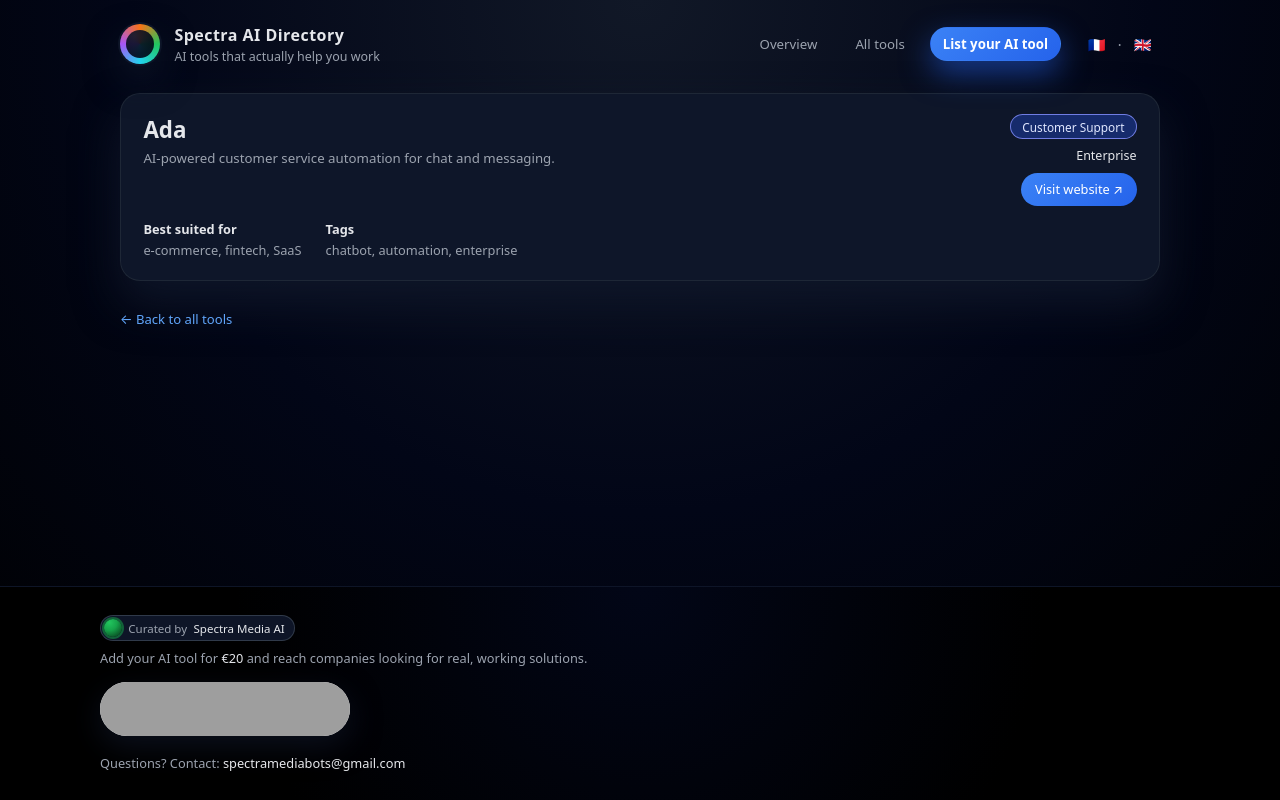
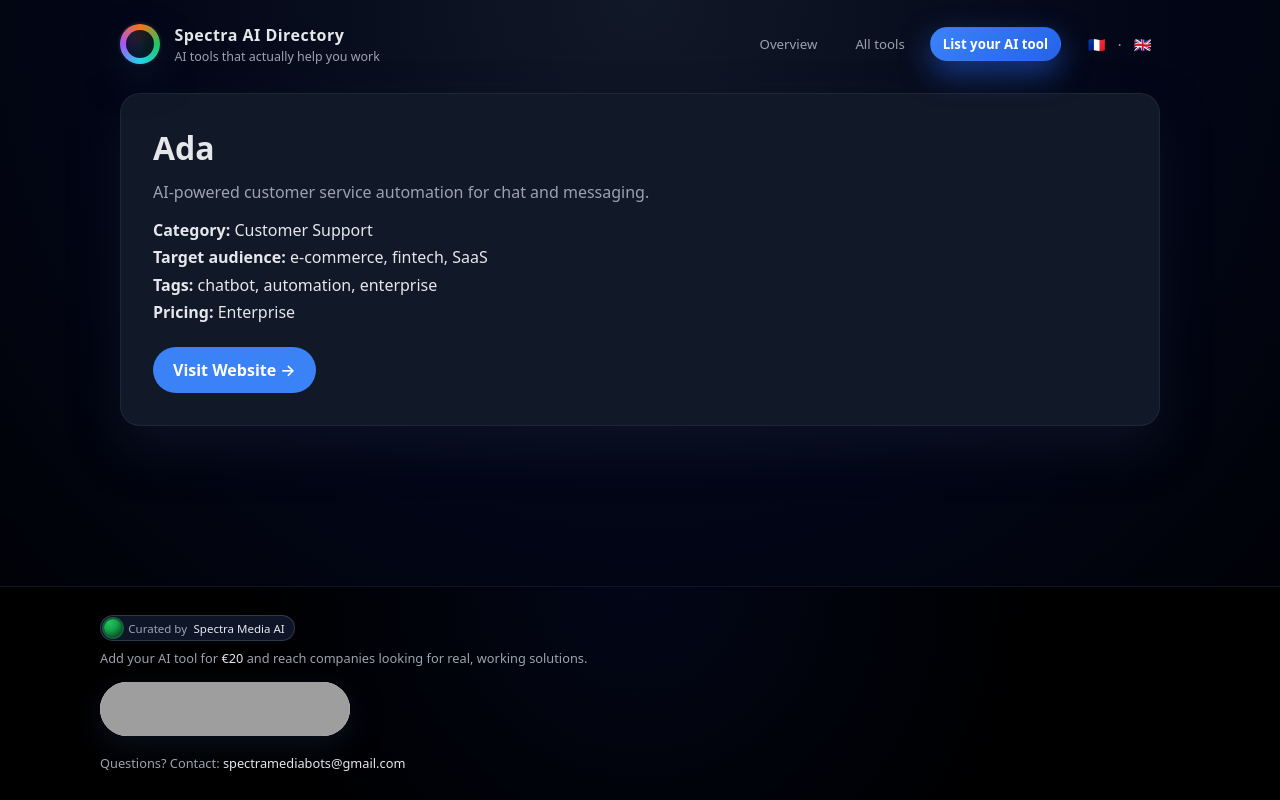
Before and after one commit to vincentbastille10/spectra_media_directory_english_version, a Flask app: page /tool/ada in a window 1280 px wide. Run offline with Flask 3, Linux system fonts and the light colour scheme; data comes from the database, SQL or seed files in the repository; grey boxes are pictures that could not be loaded.

Commit message:
Update tool_detail.html

```diff
--- a/templates/tool_detail.html
+++ b/templates/tool_detail.html
@@ -1,55 +1,85 @@
-
 {% extends "base.html" %}
 
-{% block title %}{{ tool["name"] }} — AI tool details | Spectra AI Directory{% endblock %}
+{% block head_extra %}
+<!-- JSON-LD: SoftwareApplication for SEO -->
+<script type="application/ld+json">
+{
+  "@context": "https://schema.org",
+  "@type": "SoftwareApplication",
+  "name": "{{ tool.name|e }}",
+  "applicationCategory": "AI Tool",
+  "operatingSystem": "Web",
+  "url": "{{ tool.website_url|e }}",
+  "description": "{{ tool.short_description|e }}{% if tool.long_description %} {{ tool.long_description|e }}{% endif %}",
+  "keywords": "{{ tool.tags|e }}",
+  "publisher": {
+    "@type": "Organization",
+    "name": "Spectra Media AI",
+    "url": "https://spectramedia.ai"
+  }
+}
+</script>
+{% endblock %}
+
 
 {% block content %}
-<article style="border-radius:1.25rem;border:1px solid rgba(31,41,55,0.95);background:rgba(15,23,42,0.98);padding:1.3rem 1.4rem;box-shadow:0 22px 45px rgba(15,23,42,0.9);margin-bottom:1.6rem;">
-  <header style="display:flex;justify-content:space-between;align-items:flex-start;gap:1rem;margin-bottom:.9rem;">
-    <div>
-      <h1 style="font-size:1.4rem;margin-bottom:.25rem;">{{ tool["name"] }}</h1>
-      <p style="font-size:.83rem;color:#9ca3af;">{{ tool["short_description"] }}</p>
-    </div>
-    <div style="display:flex;flex-direction:column;align-items:flex-end;gap:.45rem;">
-      <span style="font-size:.74rem;border-radius:999px;padding:.22rem .7rem;background:rgba(30,64,175,0.5);border:1px solid rgba(129,140,248,0.85);color:#e0e7ff;">
-        {{ tool["category"] or "General" }}
-      </span>
-      {% if tool["pricing"] %}
-        <span style="font-size:.78rem;color:#e5e7eb;">{{ tool["pricing"] }}</span>
-      {% endif %}
-      <a href="{{ tool['website_url'] }}" target="_blank" rel="noopener"
-         style="margin-top:.15rem;padding:.45rem .85rem;border-radius:999px;background:linear-gradient(135deg,#3b82f6,#2563eb);color:white;font-size:.8rem;">
-        Visit website ↗
-      </a>
-    </div>
-  </header>
 
-  {% if tool["long_description"] %}
-    <section style="margin-bottom:1.1rem;">
-      <h2 style="font-size:.98rem;margin-bottom:.35rem;">What this AI tool does</h2>
-      <p style="font-size:.86rem;color:#e5e7eb;line-height:1.7;white-space:pre-line;">
-        {{ tool["long_description"] }}
-      </p>
-    </section>
+<div style="
+  background: var(--card);
+  padding: 2rem;
+  border-radius: var(--radius-xl);
+  box-shadow: var(--shadow-soft);
+  border: 1px solid rgba(255,255,255,0.06);
+">
+
+  <h1 style="font-size: 2rem; font-weight: 700; margin-bottom: .75rem;">
+    {{ tool.name }}
+    {% if tool.is_featured %}
+      <span style="
+        color: gold;
+        font-size: 1.3rem;
+        margin-left: .4rem;
+      ">★</span>
+    {% endif %}
+  </h1>
+
+  <p style="color: var(--muted); font-size: 1rem; margin-bottom: 1rem;">
+    {{ tool.short_description }}
+  </p>
+
+  {% if tool.long_description %}
+  <p style="margin-bottom: 1.5rem; line-height: 1.55;">
+    {{ tool.long_description }}
+  </p>
   {% endif %}
 
-  {% if tool["target_audience"] or tool["tags"] %}
-    <section style="display:flex;flex-wrap:wrap;gap:1.5rem;font-size:.8rem;color:#9ca3af;">
-      {% if tool["target_audience"] %}
-        <div>
-          <h3 style="font-size:.8rem;margin-bottom:.2rem;color:#e5e7eb;">Best suited for</h3>
-          <p>{{ tool["target_audience"] }}</p>
-        </div>
-      {% endif %}
-      {% if tool["tags"] %}
-        <div>
-          <h3 style="font-size:.8rem;margin-bottom:.2rem;color:#e5e7eb;">Tags</h3>
-          <p>{{ tool["tags"] }}</p>
-        </div>
-      {% endif %}
-    </section>
-  {% endif %}
-</article>
+  <div style="margin-bottom: 1.5rem; display: flex; flex-direction: column; gap: .35rem;">
+    <div><strong>Category:</strong> {{ tool.category }}</div>
+    {% if tool.target_audience %}
+      <div><strong>Target audience:</strong> {{ tool.target_audience }}</div>
+    {% endif %}
+    {% if tool.tags %}
+      <div><strong>Tags:</strong> {{ tool.tags }}</div>
+    {% endif %}
+    {% if tool.pricing %}
+      <div><strong>Pricing:</strong> {{ tool.pricing }}</div>
+    {% endif %}
+  </div>
 
-<a href="{{ url_for('annuaire_list') }}" style="font-size:.82rem;color:#60a5fa;">← Back to all tools</a>
+  <a href="{{ tool.website_url }}" target="_blank" rel="noopener"
+     style="
+        display: inline-block;
+        padding: .75rem 1.25rem;
+        border-radius: 999px;
+        background: var(--accent);
+        color: white;
+        font-weight: 600;
+        text-align: center;
+        transition: .18s;
+     ">
+    Visit Website →
+  </a>
+
+</div>
+
 {% endblock %}
```
